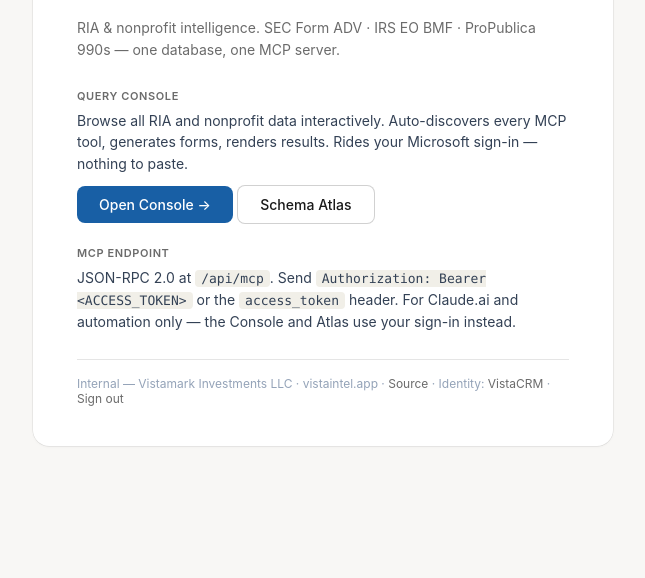
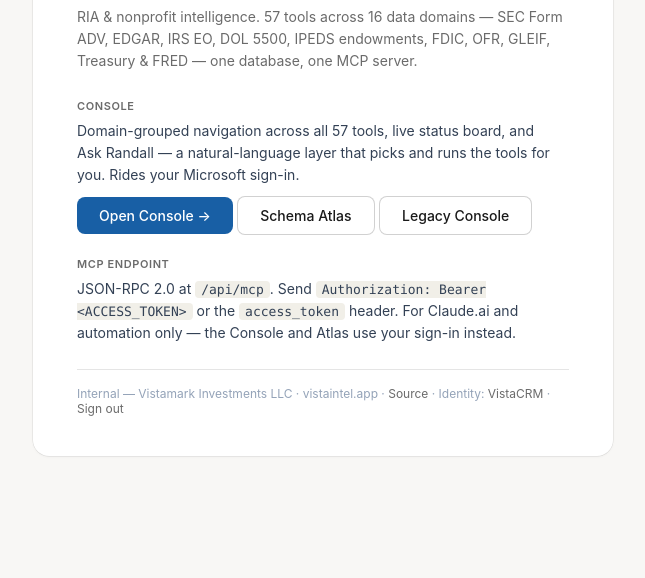
Before and after one commit to MRRVista/vistamark-ria-intel, a website: page public/index.html in a window 1280 px wide. Shown: the part 222-800 px from the top of the page, without its empty margins (317-962 px from the left). Drawn offline with Linux system fonts and the light colour scheme; no server answers.

Commit message:
feat(ui): surface the new console from the landing page
Promotes /console.html to the primary CTA and states the real shape of
the surface — 57 tools across 16 domains — instead of naming three
sources. Keeps query.html and schema.html reachable as secondaries.

```diff
--- a/public/index.html
+++ b/public/index.html
@@ -44,13 +44,14 @@
       <div class="firm">Vistamark Investments</div>
     </div>
   </div>
-  <p class="tagline">RIA &amp; nonprofit intelligence. SEC Form ADV · IRS EO BMF · ProPublica 990s — one database, one MCP server.</p>
+  <p class="tagline">RIA &amp; nonprofit intelligence. 57 tools across 16 data domains — SEC Form ADV, EDGAR, IRS EO, DOL 5500, IPEDS endowments, FDIC, OFR, GLEIF, Treasury &amp; FRED — one database, one MCP server.</p>
 
   <div class="row">
-    <h3>Query Console</h3>
-    <p>Browse all RIA and nonprofit data interactively. Auto-discovers every MCP tool, generates forms, renders results. Rides your Microsoft sign-in — nothing to paste.</p>
-    <a class="cta" href="/query.html">Open Console →</a>
+    <h3>Console</h3>
+    <p>Domain-grouped navigation across all 57 tools, live status board, and Ask&nbsp;Randall — a natural-language layer that picks and runs the tools for you. Rides your Microsoft sign-in.</p>
+    <a class="cta" href="/console.html">Open Console →</a>
     <a class="cta ghost" href="/schema.html">Schema Atlas</a>
+    <a class="cta ghost" href="/query.html">Legacy Console</a>
   </div>
 
   <div class="row">
```
